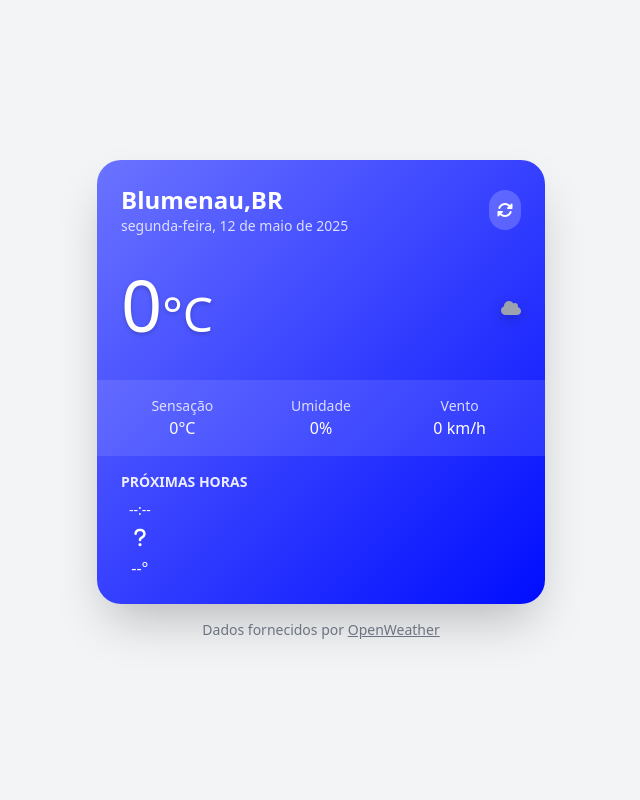
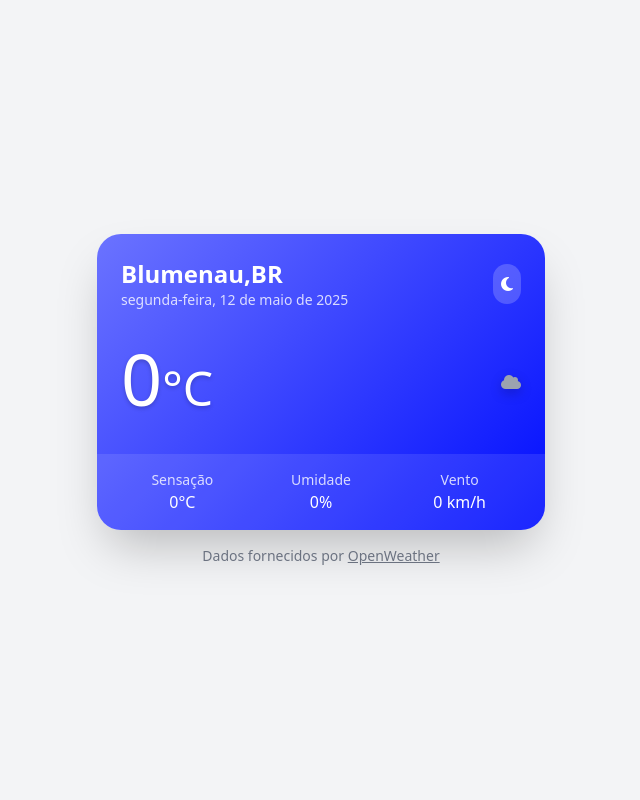
Before and after one commit to japa2002/weather-app, a Flask app: page / in a window 1280 px wide. Shown: the whole page, without its empty margins (319-959 px from the left). Run offline with Flask 3, Linux system fonts and the light colour scheme; data that the repository does not hold is empty; some libraries are stand-ins or nearby versions.

Commit message:
Ajustes: modo claro/escuro, aumentar ícone, remover próximas horas

```diff
--- a/app.py
+++ b/app.py
@@ -11,7 +11,6 @@
 API_KEY = "0e873405fb1221fdf1c2478212d6bb44"
 CIDADE = "Blumenau,BR"
 WEATHER_URL = f"http://api.openweathermap.org/data/2.5/weather?q={CIDADE}&appid={API_KEY}&units=metric&lang=pt_br"
-FORECAST_URL = f"http://api.openweathermap.org/data/2.5/forecast?q={CIDADE}&appid={API_KEY}&units=metric&lang=pt_br"
 CACHE_FILE = "weather_cache.json"
 CACHE_DURATION = 600  # 10 minutos em segundos
 
@@ -42,26 +41,11 @@
                 'umidade': weather_data['main']['humidity'],
                 'vento': weather_data['wind']['speed'] * 3.6  # Convertendo m/s para km/h
             }
-            # Dados de previsão (primeiras 5 horas como exemplo)
-            forecast_response = requests.get(FORECAST_URL)
-            forecast_response.raise_for_status()
-            forecast_data = forecast_response.json()
-            hourly_forecast = [
-                {
-                    'hora': entry['dt_txt'].split()[1][:5],  # Formato HH:MM
-                    'temp': entry['main']['temp'],
-                    'descricao': entry['weather'][0]['description']
-                }
-                for entry in forecast_data['list'][:5]  # Primeiras 5 horas
-            ]
 
             # Salva os dados no cache
             cache_data = {
                 'timestamp': time.time(),
-                'data': {
-                    **current_data,
-                    'hourly_forecast': hourly_forecast
-                }
+                'data': current_data
             }
             with open(CACHE_FILE, 'w') as f:
                 json.dump(cache_data, f)
@@ -82,8 +66,7 @@
                          cidade=weather_data['cidade'],
                          sensacao=weather_data['sensacao'],
                          umidade=weather_data['umidade'],
-                         vento=weather_data['vento'],
-                         hourly_forecast=weather_data.get('hourly_forecast', []))
+                         vento=weather_data['vento'])
 
 if __name__ == '__main__':
     port = int(os.getenv("PORT", 5000))  # Usa a porta fornecida pelo Render ou 5000 como padrão
--- a/templates/index.html
+++ b/templates/index.html
@@ -29,7 +29,7 @@
         }
     </style>
 </head>
-<body class="min-h-screen bg-gray-100 flex items-center justify-center p-4">
+<body class="min-h-screen bg-gray-100 flex items-center justify-center p-4" id="body">
     <div class="max-w-md w-full weather-card opacity-0">
         <div class="gradient-bg rounded-3xl shadow-2xl overflow-hidden text-white">
             <!-- Cabeçalho com localização -->
@@ -45,8 +45,8 @@
                         </h1>
                         <p id="current-date" class="text-sm opacity-80"></p>
                     </div>
-                    <button id="refresh-btn" class="p-2 rounded-full bg-white bg-opacity-20 hover:bg-opacity-30 transition">
-                        <i class="fas fa-sync-alt"></i>
+                    <button id="theme-toggle-btn" class="p-2 rounded-full bg-white bg-opacity-20 hover:bg-opacity-30 transition">
+                        <i class="fas fa-moon"></i>
                     </button>
                 </div>
             </div>
@@ -70,7 +70,7 @@
                     </p>
                 </div>
                 <div class="weather-icon">
-                    <i id="weather-icon" class="fas fa-cloud-sun text-7xl"></i>
+                    <i id="weather-icon" class="fas fa-cloud-sun text-9xl"></i>
                 </div>
             </div>
 
@@ -109,19 +109,6 @@
                     </div>
                 </div>
             </div>
-
-            <!-- Previsão para as próximas horas -->
-            <div class="px-6 py-4">
-                <h3 class="text-sm font-semibold opacity-90 mb-2">PRÓXIMAS HORAS</h3>
-                <div class="flex overflow-x-auto pb-2 space-x-4" id="hourly-forecast">
-                    <!-- Para adicionar previsão horária, você precisará usar o endpoint /forecast da OpenWeatherMap -->
-                    <div class="text-center px-2">
-                        <div class="text-sm">--:--</div>
-                        <i class="fas fa-question text-xl my-1"></i>
-                        <div class="font-medium">--°</div>
-                    </div>
-                </div>
-            </div>
         </div>
 
         <!-- Créditos -->
@@ -145,7 +132,7 @@
                 'poucas nuvens': 'fas fa-cloud-sun text-yellow-200',
                 'nuvens dispersas': 'fas fa-cloud text-gray-300',
                 'nuvens quebradas': 'fas fa-cloud text-gray-400',
-                'nublado': 'fas fa-cloud text-gray-400',  // Adicionado para corresponder à imagem
+                'nublado': 'fas fa-cloud text-gray-400',
                 'chuva leve': 'fas fa-cloud-sun-rain text-blue-300',
                 'chuva': 'fas fa-cloud-rain text-blue-300',
                 'chuva forte': 'fas fa-cloud-showers-heavy text-blue-300',
@@ -157,7 +144,7 @@
             return iconMap[description.toLowerCase()] || 'fas fa-cloud text-gray-400';
         }
 
-        // Atualizar ícone com base na descrição
+        // Alternar modo claro/escuro
         document.addEventListener('DOMContentLoaded', () => {
             updateCurrentDate();
 
@@ -165,15 +152,34 @@
             const weatherIcon = document.getElementById('weather-icon');
             weatherIcon.className = getWeatherIcon(descriptionElement);
 
-            // Configurar botão de atualização
-            document.getElementById('refresh-btn').addEventListener('click', () => {
-                const card = document.querySelector('.weather-card');
-                card.style.animation = 'none';
-                void card.offsetWidth; // Trigger reflow
-                card.style.animation = 'fadeIn 0.8s ease-out forwards';
+            // Configurar botão de alternância de tema
+            const themeToggleBtn = document.getElementById('theme-toggle-btn');
+            const body = document.getElementById('body');
+            const icon = themeToggleBtn.querySelector('i');
 
-                // Atualizar a página
-                window.location.reload();
+            // Verificar o tema salvo no localStorage
+            const savedTheme = localStorage.getItem('theme');
+            if (savedTheme === 'dark') {
+                body.classList.remove('bg-gray-100');
+                body.classList.add('bg-gray-900');
+                icon.classList.remove('fa-moon');
+                icon.classList.add('fa-sun');
+            }
+
+            themeToggleBtn.addEventListener('click', () => {
+                if (body.classList.contains('bg-gray-100')) {
+                    body.classList.remove('bg-gray-100');
+                    body.classList.add('bg-gray-900');
+                    icon.classList.remove('fa-moon');
+                    icon.classList.add('fa-sun');
+                    localStorage.setItem('theme', 'dark');
+                } else {
+                    body.classList.remove('bg-gray-900');
+                    body.classList.add('bg-gray-100');
+                    icon.classList.remove('fa-sun');
+                    icon.classList.add('fa-moon');
+                    localStorage.setItem('theme', 'light');
+                }
             });
         });
     </script>
```
